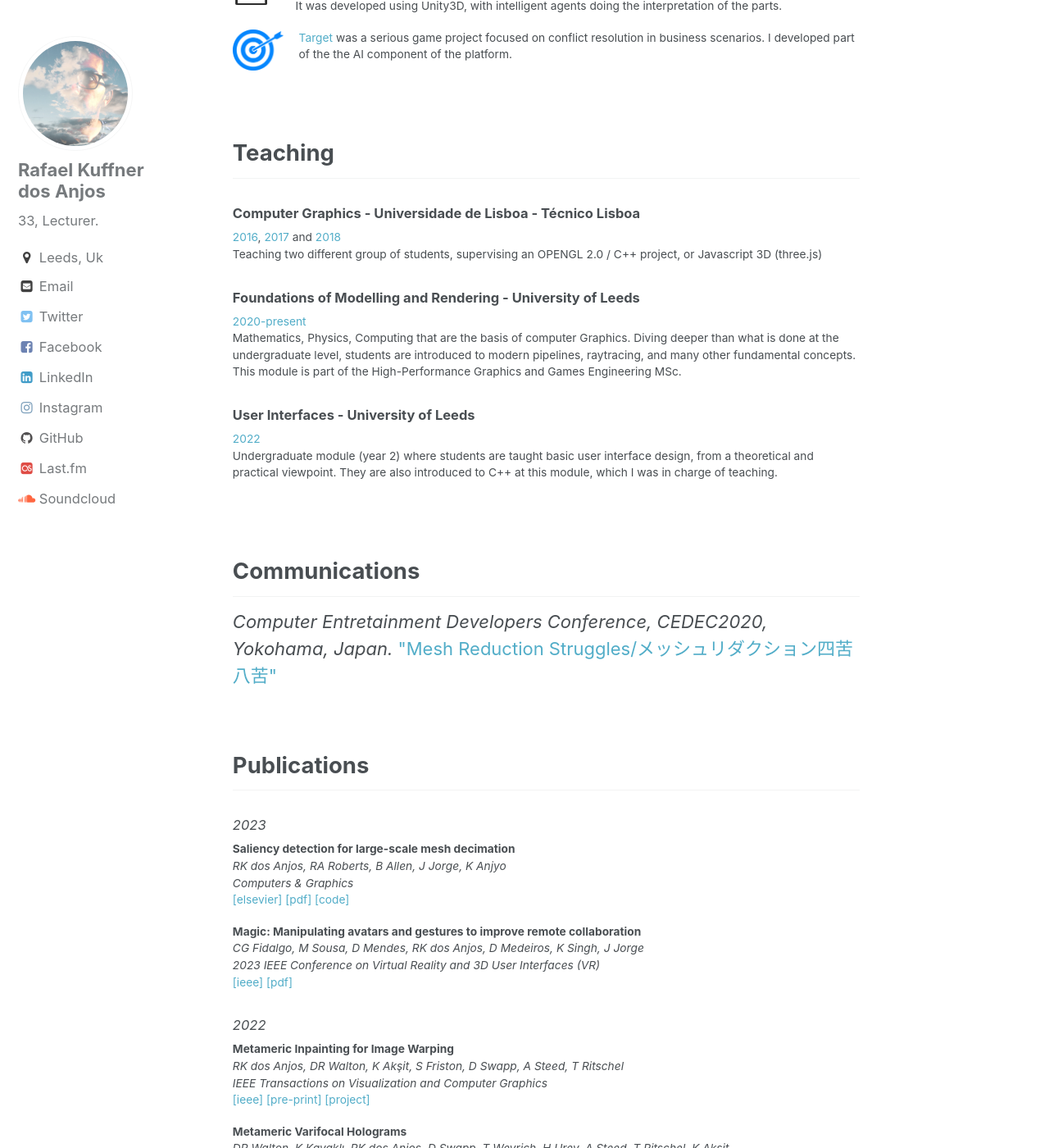
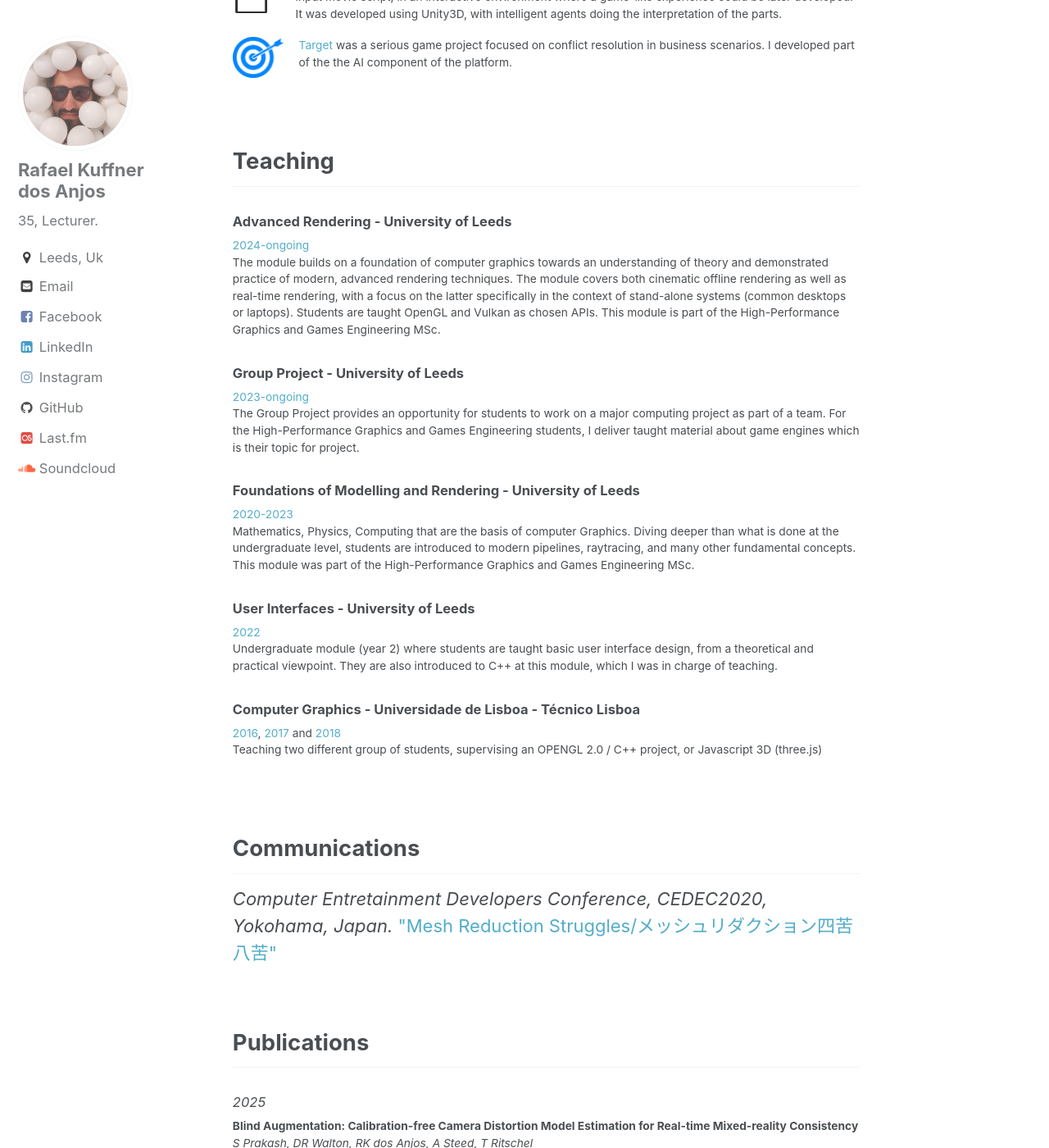
Before and after one commit to rafaelkuffner/rafaelkuffner.github.io, a Jekyll site: the page built from index.html, in a window 1280 px wide and 1400 px high, scrolled down 2225 px. Shown: the whole window at 82% size. Built offline with Jekyll 4.4.1, drawn with Linux system fonts in a browser that asks for light colours; the list of posts is cut into pages by our own code; some of the changed text lies outside the part shown.

Commit message:
Wow changes finally

```diff
--- a/_config.yml
+++ b/_config.yml
@@ -78,8 +78,8 @@ analytics:
 # Site Author
 author:
   name             : "Rafael Kuffner dos Anjos"
-  avatar           : /assets/images/avatar.JPG
-  bio              : "33, Lecturer."
+  avatar           : /assets/images/avatar.jpg
+  bio              : "35, Lecturer."
   location         : "Leeds, Uk"
   email            : r.kuffnerdosanjos@leeds.ac.uk
   uri              :
@@ -101,7 +101,7 @@ author:
   stackoverflow    : # "123456/username" (the last part of your profile url, e.g. http://stackoverflow.com/users/123456/username)
   steam            :
   tumblr           :
-  twitter          : orafiffa
+  twitter          :
   vine             :
   weibo            :
   xing             :
--- a/index.html
+++ b/index.html
@@ -23,7 +23,7 @@ header:
 Previously, I studied at <a href="https://tecnico.ulisboa.pt" target="blank">T&eacute;cnico Lisboa </a>&nbsp;
 (where I also received my BSc, MSc and my PhD in Information Systems and Computer Science). There, I worked with the
 <a href="http://vimmi.inesc-id.pt/" target="_blank">Visualization and Intelligent Multimodal Interfaces Group at INESC-ID Lisbon</a>.
-Current interest topics are image and video-based rendering, 3D reconstruction, real time rendering, and XR.</p>
+Current interest topics are perceptual rendering, VBR, 3D reconstruction, and other things combining graphics and XR.</p>
 <p>I've previously worked as a postdoc at Unviersity College London at the <a href="http://vecg.cs.ucl.ac.uk/" target="blank"> VECG</a> group, and at Victoria University of Wellington at <a href="https://www.wgtn.ac.nz/cmic" target="blank">CMIC</a>. I still collaborate with both labs in my research.
 <p>For more details about who I am, what I like, and what I do, I'd encourage clicking the social networks referenced near my portrait or in the contacts section.
 They will do a better job than some words here. For anything else, you can send me a nice e-mail which will be replied as soon as I hit F5 on
@@ -33,15 +33,16 @@ Gmail waiting for those journal paper reviews.</p>
 <p>&nbsp;</p>
 <h2 id="projects">Projects and Labs</h2>
 <h4> Present </h4>
-<p><b>"Gait training using smart insoles and immersive reality technologies (XR)"</b> is a new project funded by the <a href="https://www.sftichallenge.govt.nz/our-research/projects/seed-projects/" target="_blank">sfti challenge</a> in New Zealand.
-I'm working now remotely as an external advisor to Nadia Pantidi, who is the Principal Investigator at CMIC.</p>
-
-<p><b><a href="https://vr.cs.ucl.ac.uk/research/pipelines/" target="_blank">"Graphics Pipelines for Next Generation Mixed Reality Systems"</a></b> Ongoin project at VECG,with which I collaborate.
-The Pipelines project is an EPSRC funded investigation into new graphics techniques and hardware. The goal is to re-purpose and re-architect the current graphics pipeline to better support the next generation of AR and VR systems. </p>
 
 <h4> Past </h4>
 
 <div class="content">
+<p><b>"Gait training using smart insoles and immersive reality technologies (XR)"</b> was a project funded by the <a href="https://www.sftichallenge.govt.nz/our-research/projects/seed-projects/" target="_blank">sfti challenge</a> in New Zealand.
+  I worked remotely as an external advisor to Nadia Pantidi, who was the Principal Investigator at CMIC.</p>
+
+<p><b><a href="https://vr.cs.ucl.ac.uk/research/pipelines/" target="_blank">"Graphics Pipelines for Next Generation Mixed Reality Systems"</a></b> Project at VECG during my previous position.
+The Pipelines project is an EPSRC funded investigation into new graphics techniques and hardware. The goal was to re-purpose and re-architect the current graphics pipeline to better support the next generation of AR and VR systems. </p>
+
 <p><a style="float:left;margin:0 20px 20px 0;text-decoration:none;" href="https://www.wgtn.ac.nz/cmic" target="_blank"><img src="assets/images/vuw.png" style="height:50px;">&nbsp;&nbsp;</a>
 <a href="https://www.wgtn.ac.nz/cmic" target="_blank">CMIC</a> is a lab funded by the TEC in New Zealand, with a focus on Industry collaboration and commercialization. There, I worked mainly in sesveral small projects
 with japanese partners Square ENIX and IMAGICA on several projects related to their production pipeline. I also collaborated with the XR researchers in the lab in teleconferencing.</p>
@@ -71,21 +72,31 @@ I developed part of the the AI component of the platform.
 
 <p>&nbsp;</p>
 <h2 id="teaching">Teaching</h2>
+<h4>Advanced Rendering - University of Leeds</h4>
+<p><a href="https://webprod3.leeds.ac.uk/catalogue/dynmodules.asp?Y=202425&M=COMP-5892M" target="_blank">2024-ongoing</a><br>
+The module builds on a foundation of computer graphics towards an understanding of theory and demonstrated practice of modern, advanced rendering techniques.
+The module covers both cinematic offline rendering as well as real-time rendering, with a focus on the latter specifically in the context of stand-alone systems (common desktops or laptops).
+Students are taught OpenGL and Vulkan as chosen APIs.
+This module is part of the High-Performance Graphics and Games Engineering MSc.</p>
+
+<h4>Group Project - University of Leeds</h4>
+<p><a href="https://webprod3.leeds.ac.uk/catalogue/dynmodules.asp?Y=202425&M=COMP-5530M" target="_blank">2023-ongoing</a><br>
+The Group Project provides an opportunity for students to work on a major computing project as part of a team. For the High-Performance Graphics and Games Engineering students, I deliver taught material about game engines which is their topic for project.</p>
+
+<h4>Foundations of Modelling and Rendering - University of Leeds</h4>
+<p><a href="https://webprod3.leeds.ac.uk/catalogue/dynmodules.asp?Y=202223&F=P&M=COMP-5812M" target="_blank">2020-2023</a><br>
+Mathematics, Physics, Computing that are the basis of computer Graphics. Diving deeper than what is done at the undergraduate level, students are introduced to modern pipelines, raytracing,
+  and many other fundamental concepts. This module was part of the High-Performance Graphics and Games Engineering MSc.</p>
+
+<h4>User Interfaces - University of Leeds</h4>
+<p><a href="https://webprod3.leeds.ac.uk/catalogue/dynmodules.asp?Y=202223&M=COMP-2811" target="_blank">2022</a><br>
+Undergraduate module (year 2) where students are taught basic user interface design, from a theoretical and practical viewpoint. They are also introduced to C++ at this module, which I was in charge of teaching.</p>
+
 <h4>Computer Graphics - Universidade de Lisboa - Técnico Lisboa </h4>
 <p><a href="https://fenix.tecnico.ulisboa.pt/disciplinas/CGra4517/2015-2016/1-semestre" target="_blank">2016</a>,
 <a href="https://fenix.tecnico.ulisboa.pt/disciplinas/CGra8179/2016-2017/1-semestre" target="_blank">2017</a> and
 <a href="https://fenix.tecnico.ulisboa.pt/disciplinas/CGra81795/2017-2018/1-semestre" target="_blank">2018</a><br>
  Teaching two different group of students, supervising an OPENGL 2.0 / C++ project, or Javascript 3D (three.js)</p>
-
-<h4>Foundations of Modelling and Rendering - University of Leeds</h4>
-<p><a href="https://webprod3.leeds.ac.uk/catalogue/dynmodules.asp?Y=202223&F=P&M=COMP-5812M" target="_blank">2020-present</a><br>
-Mathematics, Physics, Computing that are the basis of computer Graphics. Diving deeper than what is done at the undergraduate level, students are introduced to modern pipelines, raytracing,
-  and many other fundamental concepts. This module is part of the High-Performance Graphics and Games Engineering MSc.</p>
-
-<h4>User Interfaces - University of Leeds</h4>
-<p><a href="https://webprod3.leeds.ac.uk/catalogue/dynmodules.asp?Y=202223&M=COMP-2811" target="_blank">2022</a><br>
-Undergraduate module (year 2) where students are taught basic user interface design, from a theoretical and practical viewpoint. They are also introduced to C++ at this module, which I was in charge of teaching.</p>
-
 
 
 <p>&nbsp;</p>
@@ -96,6 +107,16 @@ Undergraduate module (year 2) where students are taught basic user interface des
 <p>&nbsp;</p>
 <h2 id="publications">Publications</h2>
 
+<h5>2025</h5>
+
+<p><b>Blind Augmentation: Calibration-free Camera Distortion Model Estimation for Real-time Mixed-reality Consistency</b></br>
+  <i>S Prakash, DR Walton, RK dos Anjos, A Steed, T Ritschel</i></br>
+  <i>IEEE TVCG</i></br>
+  <a target="_blank" href="">[soon]</a>
+  <a target="_blank" href="assets/papers/TVCG2025.pdf">[pdf]</a>
+  <a target="_blank" href="https://prakashsidd18.github.io/projects/blind_augmentation/">[project]</a>
+
+</p>
 <h5>2023</h5>
 
 <p><b>Saliency detection for large-scale mesh decimation</b></br>
```
Also changed, not shown: assets/images/avatar.JPG, assets/images/avatar2.JPG (added), 1 other file.
